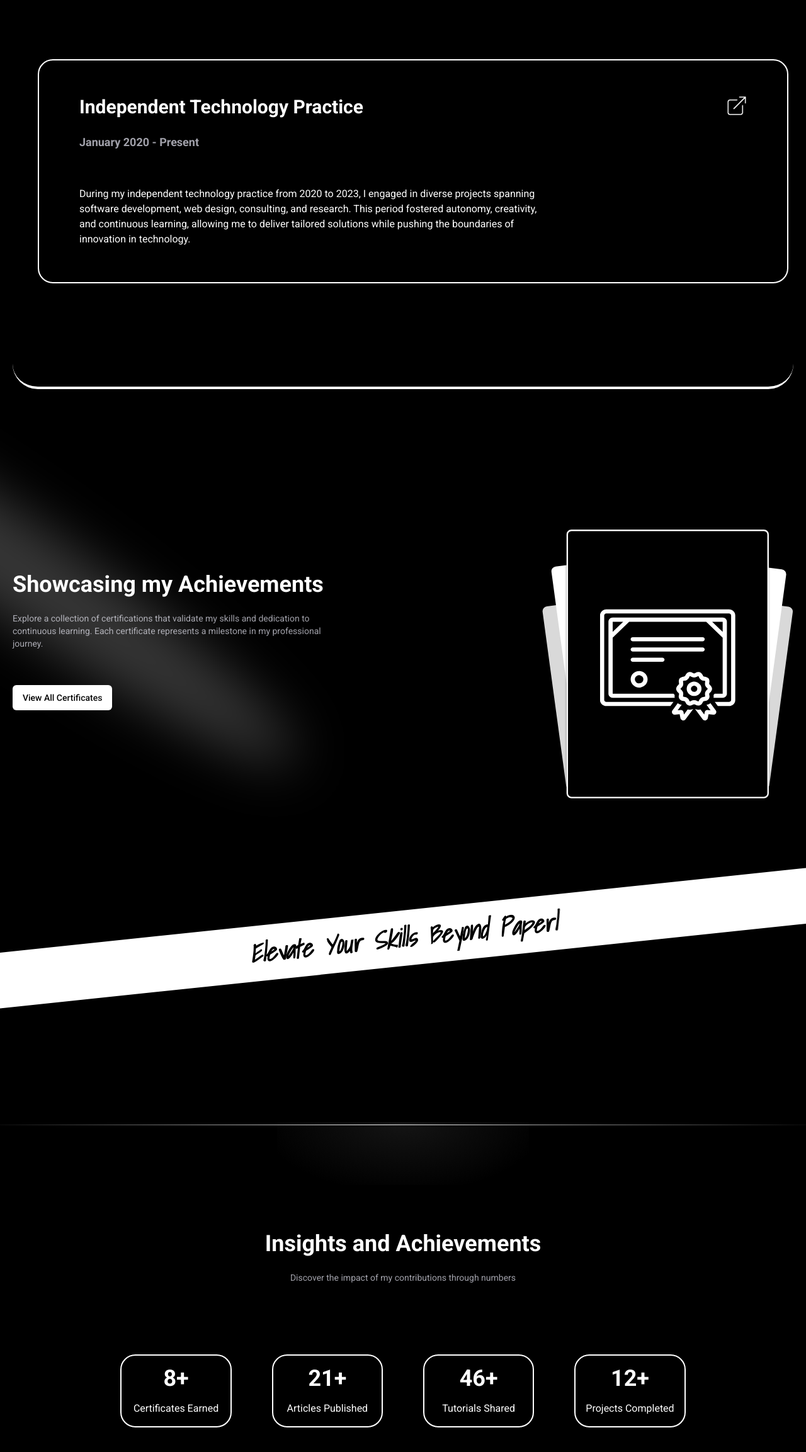
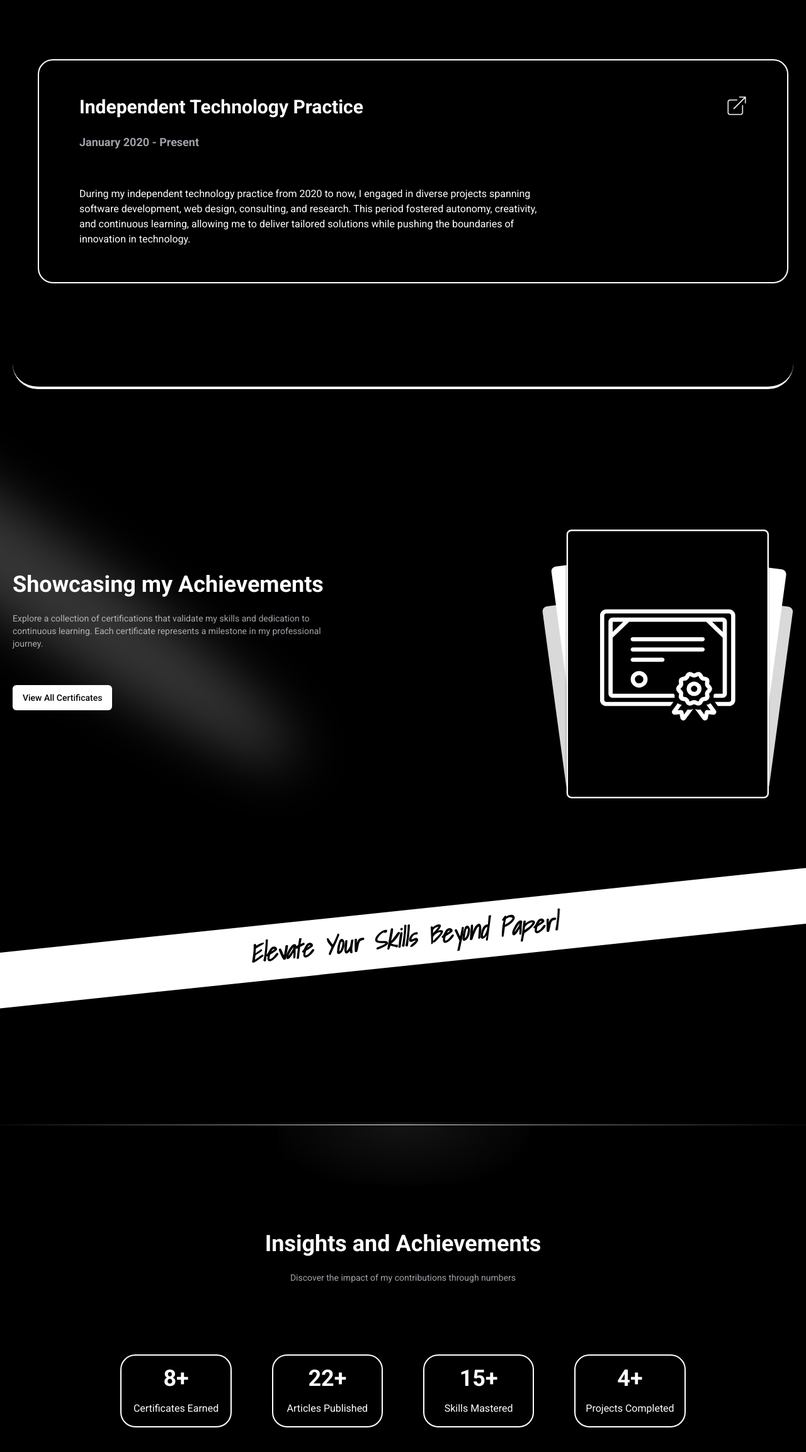
Before and after one commit to arentalb/modern-portfolio, a React (Vite) app: page / in a window 1280 px wide. Shown: the part 3404-5710 px from the top of the page at 63% size. Built offline with nearby package versions, Linux system fonts and the light colour scheme.

Commit message:
Change statistics data

```diff
--- a/src/components/layout/home/ExperienceSection.tsx
+++ b/src/components/layout/home/ExperienceSection.tsx
@@ -20,14 +20,14 @@ const ExperienceData: ExperienceProp[] = [
     title: "Team Member - Bnchina & Bnchina Academy",
     date: "January 2024 - Present",
     description:
-      "As a team member at Bnchina & Bnchina Academy since January 2024, I have been part of an exciting journey to revolutionize responsible software development. At Bnchina, we ignite careers and encourage our team members to lead the way in transforming the industry. Our mission is to seamlessly bridge the gap left by uninspiring designs, ensuring that every interaction reflects innovation and user-centric excellence. Join us as we embark on this mission and shape the future of technology together.",
+      "As a team member at Bnchina & Bnchina Academy since January 2024, I have been part of an exciting journey to revolutionize responsible software development. At Bnchina, we ignite careers and encourage our team members to lead the way in transforming the industry. Our mission is to seamlessly bridge the gap left by uninspiring designs, ensuring that every interaction reflects innovation and user-centric excellence.",
     link: "https://bnchina.co/",
   },
   {
     title: "Independent Technology Practice",
     date: "January 2020 - Present",
     description:
-      "During my independent technology practice from 2020 to 2023, I engaged in diverse projects spanning software development, web design, consulting, and research. This period fostered autonomy, creativity, and continuous learning, allowing me to deliver tailored solutions while pushing the boundaries of innovation in technology.",
+      "During my independent technology practice from 2020 to now, I engaged in diverse projects spanning software development, web design, consulting, and research. This period fostered autonomy, creativity, and continuous learning, allowing me to deliver tailored solutions while pushing the boundaries of innovation in technology.",
     link: "https://github.com/arentalb",
   },
 ];
--- a/src/components/layout/home/StatisticsSection.tsx
+++ b/src/components/layout/home/StatisticsSection.tsx
@@ -12,17 +12,21 @@ const StatisticData: StatisticProps[] = [
   },
   {
     StatisticName: "Articles Published",
-    count: 21,
+    count: 22,
   },
 
+  // {
+  //   StatisticName: "Tutorials Shared",
+  //   count: 46,
+  // },
   {
-    StatisticName: "Tutorials Shared",
-    count: 46,
+    StatisticName: "Skills Mastered",
+    count: 15,
   },
 
   {
     StatisticName: "Projects Completed",
-    count: 12,
+    count: 4,
   },
 ];
 
```
